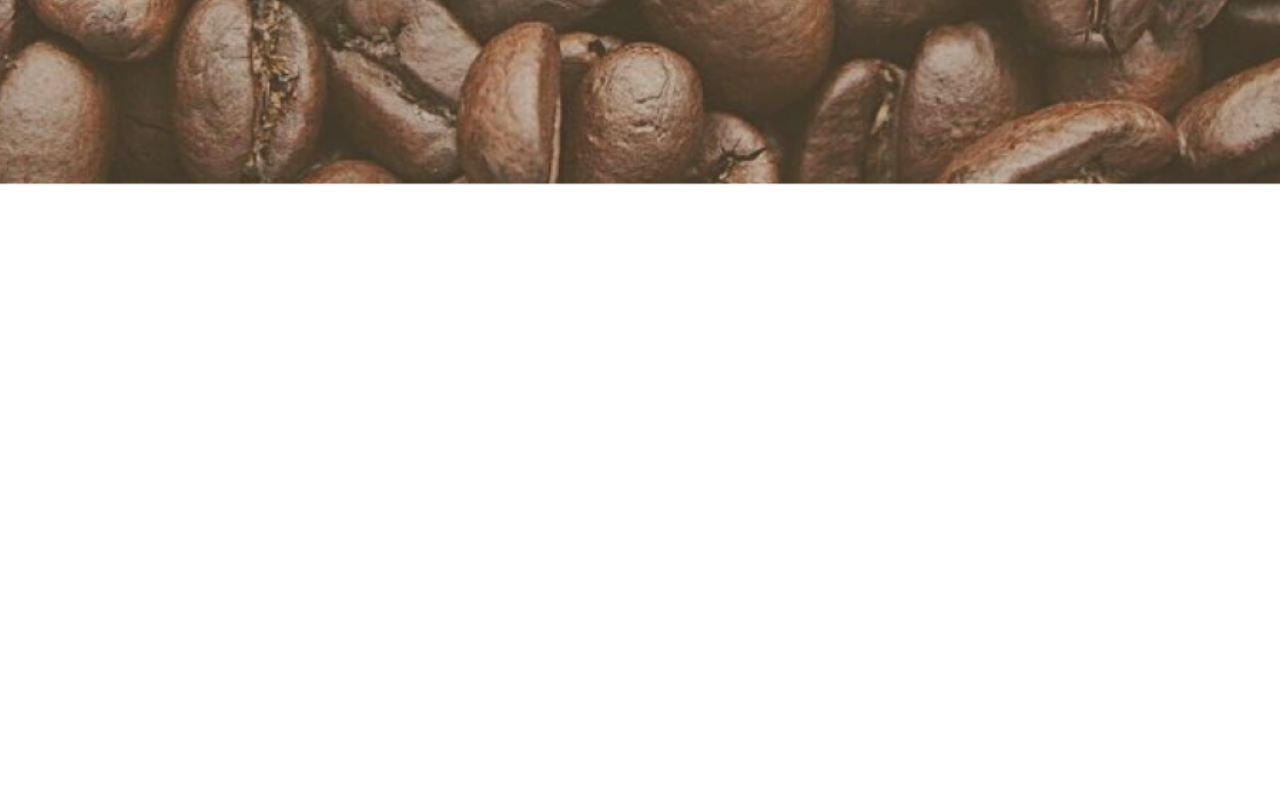
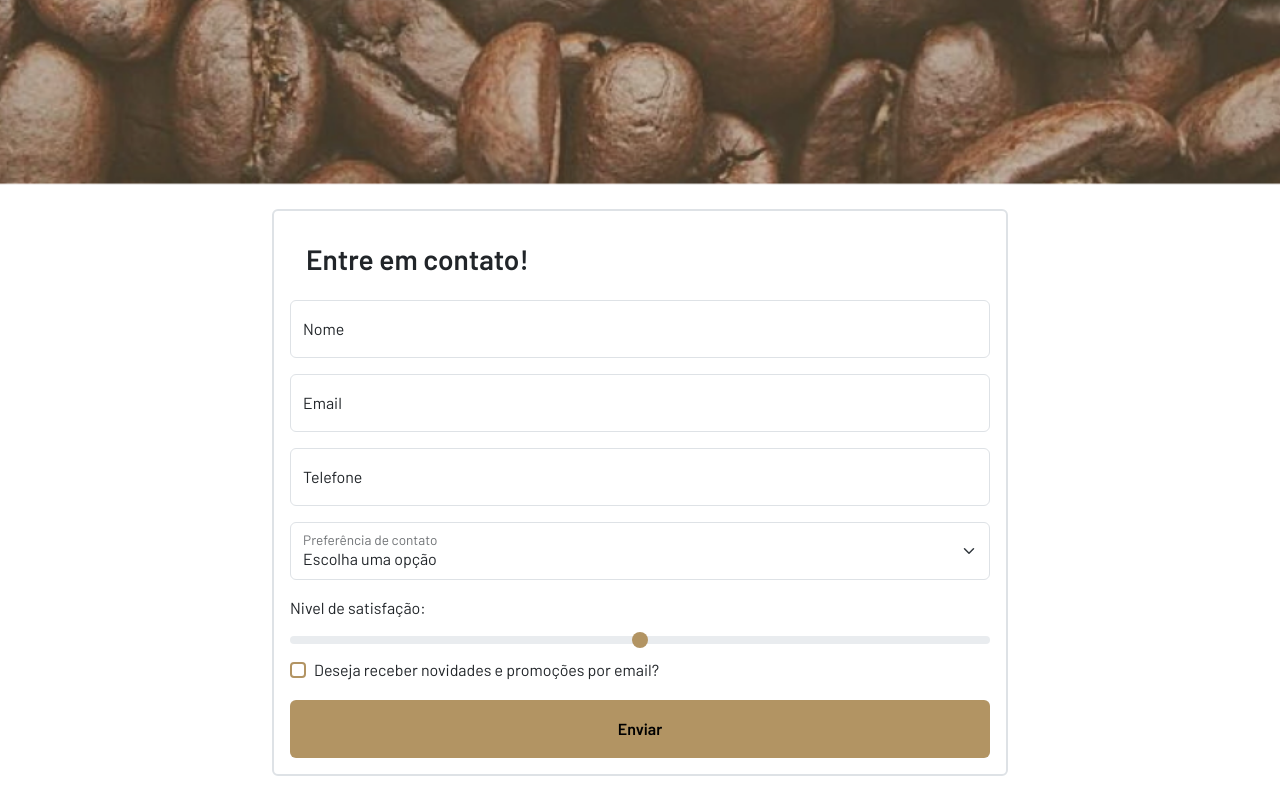
Before and after one commit to natanD1/project-serenatto, a plain HTML site: page index.html in a window 1280 px wide. Shown: the part 3691-4491 px from the top of the page. Before the commit the page ends 4000 px from the top, so only its background shows below. Drawn offline with nearby package versions, Linux system fonts and the light colour scheme.

Commit message:
adicionando form

```diff
--- a/estilos.css
+++ b/estilos.css
@@ -52,3 +52,7 @@ input[type="checkbox"]:focus {
 .botao-padrao:hover{
   background-color: var(--marrom-escuro);
 }
+
+.input-range::-webkit-slider-thumb{
+  background-color: var(--marrom-claro);
+}
--- a/index.html
+++ b/index.html
@@ -43,7 +43,7 @@
               <a class="nav-link" href="#">Sobre</a>
             </li>
             <li class="nav-item">
-              <a class="nav-link" href="#">Contato</a>
+              <a class="nav-link" href="#contato">Contato</a>
             </li>
             <li class="nav-item">
               <a class="nav-link" href="#">
@@ -375,6 +375,52 @@
     </div>
   </div>
 
+  <section class="py-4 container">
+    <div class="row">
+      <div class="col-10 col-xl-8 mx-auto">
+        <div class="border border-2 rounded p-3">
+          <h3 class="fw-bold p-3">Entre em contato!</h3>
+          <form id="contato">
+            <div class="form-floating mb-3">
+              <input type="text" class="form-control" id="floatingNome" placeholder="Nome">
+              <label for="floatingNome">Nome</label>
+            </div>
+            <div class="form-floating mb-3">
+              <input type="email" class="form-control" id="floatingEmail" placeholder="name@example.com">
+              <label for="floatingEmail">Email</label>
+            </div>
+            <div class="form-floating mb-3">
+              <input type="tel" class="form-control" id="floatingTelefone" placeholder="Telefone">
+              <label for="floatingTelefone">Telefone</label>
+            </div>
+
+            <div class="form-floating">
+              <select class="form-select mb-3" id="floatingSelect" aria-label="Floating label select example">
+                <option selected>Escolha uma opção</option>
+                <option value="1">Whatsapp</option>
+                <option value="2">E-mail</option>
+                <option value="3">Ligação</option>
+              </select>
+              <label for="floatingSelect">Preferência de contato</label>
+            </div>
+
+            <label for="nivel-satisfacao" class="form-label">Nivel de satisfação:</label>
+            <input type="range" class="form-range input-range" id="nivel-satisfacao">
+
+            <div class="form-check">
+              <input class="form-check-input" type="checkbox" value="" id="flexCheckDefault">
+              <label class="form-check-label" for="flexCheckDefault">
+                Deseja receber novidades e promoções por email?
+              </label>
+            </div>
+
+            <button type="button" class="btn botao-padrao fw-bold w-100 mt-3 py-3">Enviar</button>
+          </form>
+        </div>
+      </div>
+    </div>
+  </section>
+
   <script src="https://cdn.jsdelivr.net/npm/bootstrap@5.3.0-alpha2/dist/js/bootstrap.bundle.min.js"
     integrity="sha384-qKXV1j0HvMUeCBQ+QVp7JcfGl760yU08IQ+GpUo5hlbpg51QRiuqHAJz8+BrxE/N"
     crossorigin="anonymous"></script>
```
